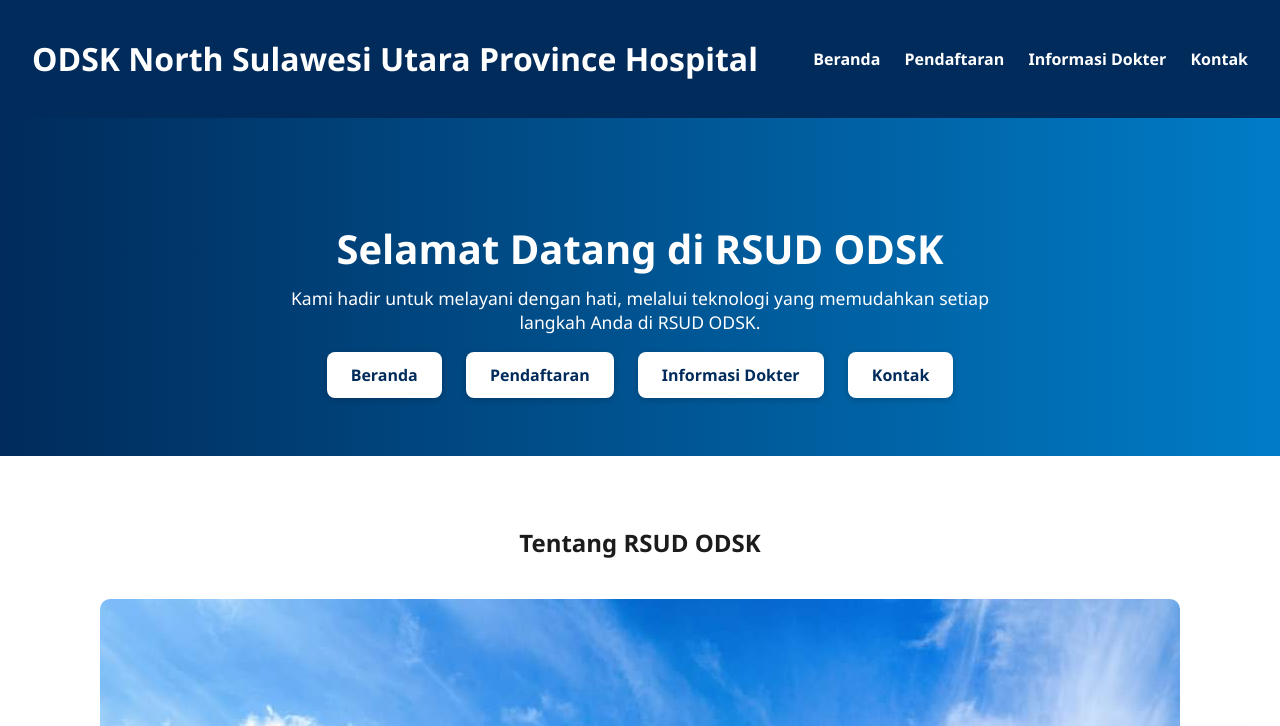
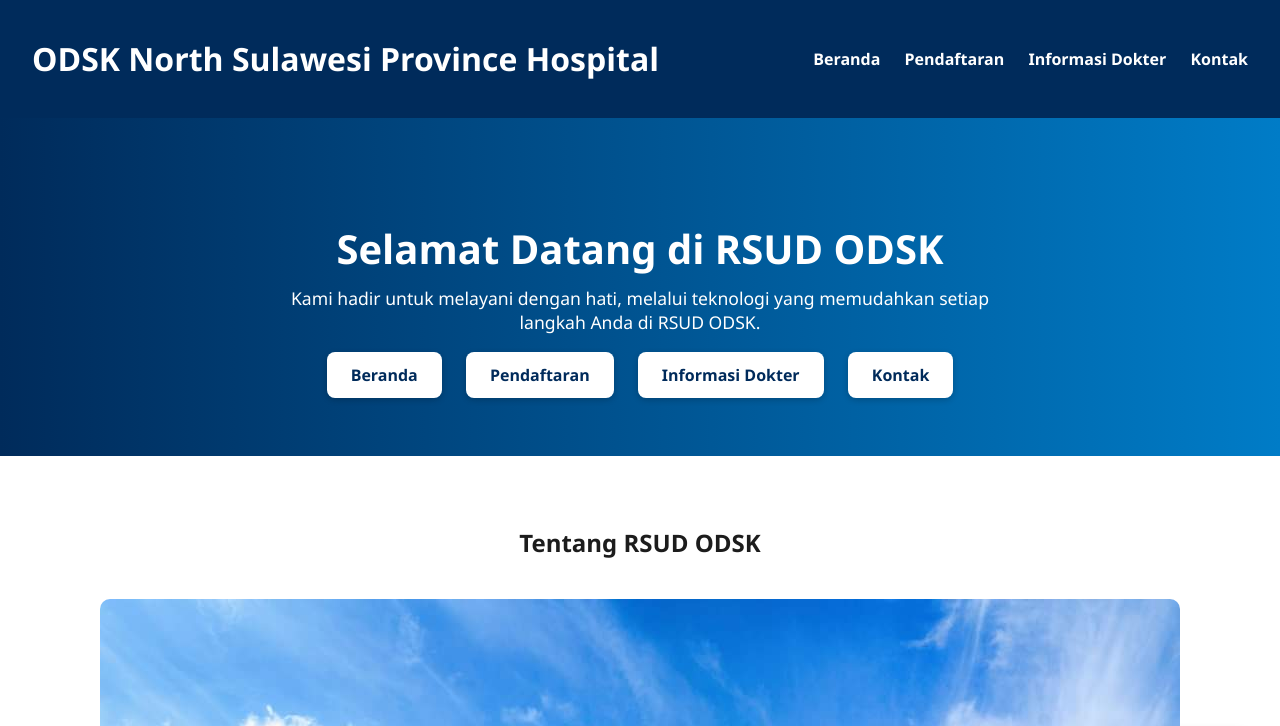
Before and after one commit to nadinesondakh/hospital-odsk, a plain HTML site: page index.html in a window 1280 px wide. Shown: the top 726 px of the page. Drawn offline with Linux system fonts and the light colour scheme.

Commit message:
Update index.html

```diff
--- a/index.html
+++ b/index.html
@@ -159,7 +159,7 @@
 <body>
 
   <header>
-    <h1>ODSK North Sulawesi Utara Province Hospital</h1>
+    <h1>ODSK North Sulawesi Province Hospital</h1>
     <nav>
       <a href="#">Beranda</a>
       <a href="#">Pendaftaran</a>
```
